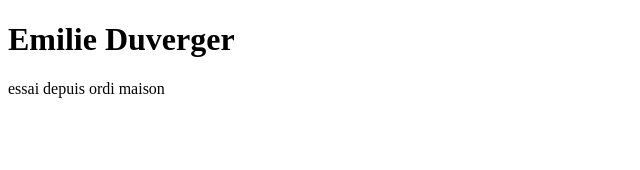
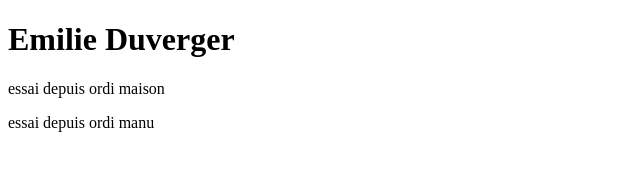
Before and after one commit to EmyDvger/Creation-maison, a plain HTML site: page index.html in a window 1280 px wide. Shown: the whole page, without its empty margins (0-640 px from the left). Drawn offline with Linux system fonts and the light colour scheme.

Commit message:
testmanu

```diff
--- a/index.html
+++ b/index.html
@@ -7,5 +7,6 @@
   <body>
     <h1>Emilie Duverger</h1>
     <p>essai depuis ordi maison</p>
+      <p>essai depuis ordi manu</p>
   </body>
 </html>
```
